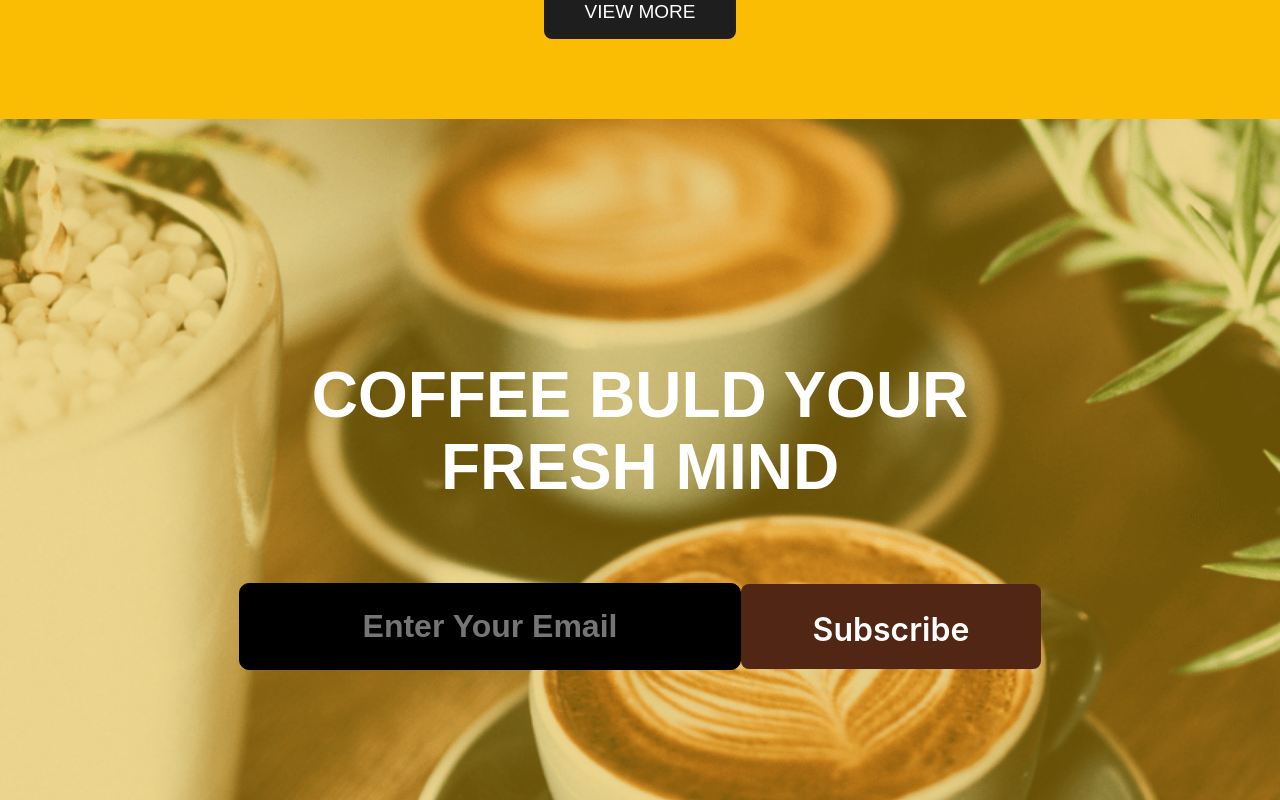
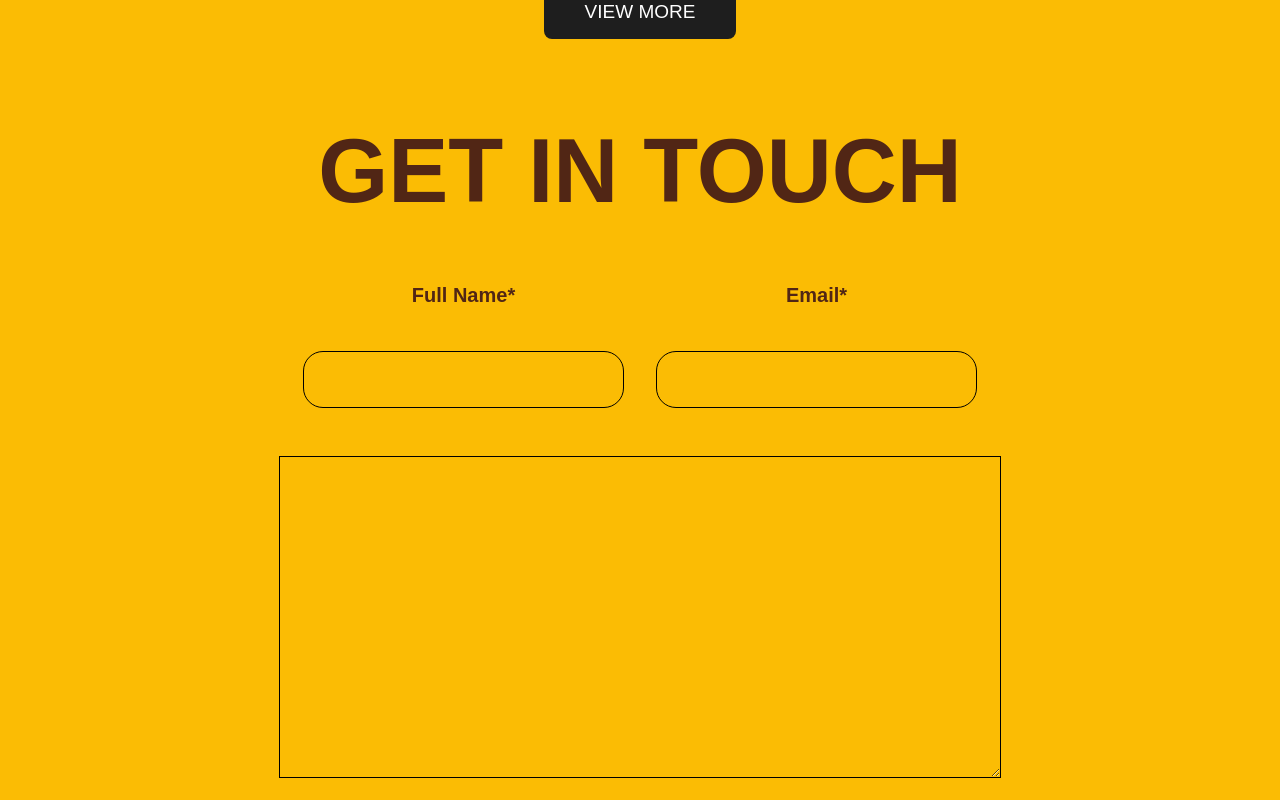
Before and after one commit to leylagahramanova/final, a React (Vite) app: page / in a window 1280 px wide. Shown: the part 6940-7740 px from the top of the page. Built offline with nearby package versions, Linux system fonts and the light colour scheme.

Commit message:
Update Home.jsx

```diff
--- a/src/components/pages/Home.jsx
+++ b/src/components/pages/Home.jsx
@@ -16,7 +16,7 @@ function Home() {
         <Lux />
         <Prod />
         <Comments />
-        {/* <Touch /> */}
+        <Touch />
         <Mind />
         </Layout>
 
```
